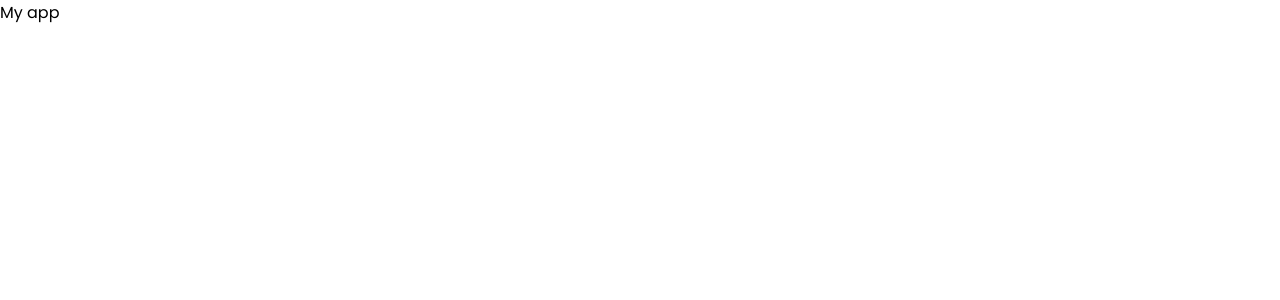
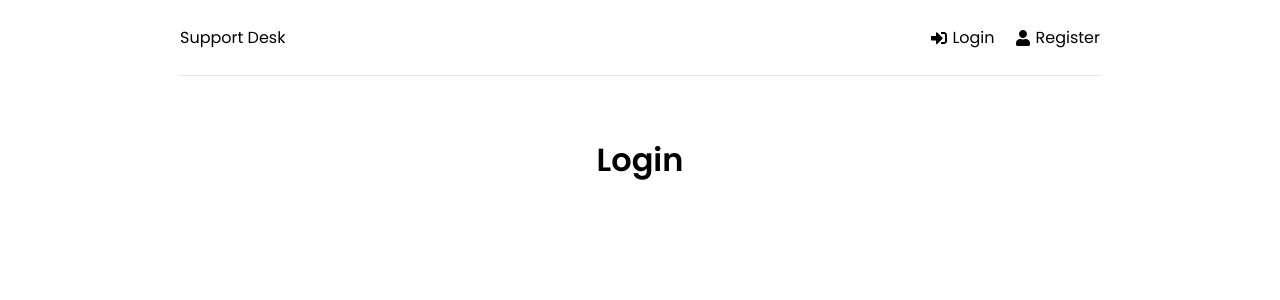
Before and after one commit to doniurek/support-desk, a React (Create React App) app in the folder frontend/: page /login in a window 1280 px wide. Shown: the top 300 px of the page. Built offline with nearby package versions, Linux system fonts and the light colour scheme.

Commit message:
Header & Initial Pages

```diff
--- a/frontend/src/App.js
+++ b/frontend/src/App.js
@@ -1,8 +1,23 @@
+import { BrowserRouter as Router, Routes, Route } from "react-router-dom"
+import Header from "./components/Header"
+import Home from "./pages/Home"
+import Login from "./pages/Login"
+import Register from "./pages/Register"
+
 function App() {
   return (
-    <div>
-      My app
-    </div>
+    <>
+      <Router>
+        <div className="container">
+          <Header />
+          <Routes>
+            <Route path="/" element={<Home />} />
+            <Route path="/login" element={<Login />} />
+            <Route path="/register" element={<Register />} />
+          </Routes>
+        </div>
+      </Router>
+    </>
   );
 }
 
--- /dev/null
+++ b/frontend/src/components/Header.jsx
@@ -0,0 +1,25 @@
+import { FaSignInAlt, FaSignOutAlt, FaUser } from "react-icons/fa"
+import { Link } from "react-router-dom"
+
+function Header() {
+  return (
+    <header className="header">
+      <div className="logo">
+        <Link to="/">Support Desk</Link>
+      </div>
+      <ul>
+        <li>
+          <Link to="/login">
+            <FaSignInAlt /> Login
+          </Link>
+        </li>
+        <li>
+          <Link to="/register">
+            <FaUser /> Register
+          </Link>
+        </li>
+      </ul>
+    </header>
+  )
+}
+export default Header
--- /dev/null
+++ b/frontend/src/pages/Home.jsx
@@ -0,0 +1,8 @@
+function Home() {
+  return (
+    <div>
+      <h1>Home</h1>
+    </div>
+  )
+}
+export default Home
--- /dev/null
+++ b/frontend/src/pages/Login.jsx
@@ -0,0 +1,8 @@
+function Login() {
+  return (
+    <div>
+      <h1>Login</h1>
+    </div>
+  )
+}
+export default Login
--- /dev/null
+++ b/frontend/src/pages/Register.jsx
@@ -0,0 +1,8 @@
+function Register() {
+  return (
+    <div>
+      <h1>Register</h1>
+    </div>
+  )
+}
+export default Register
```
